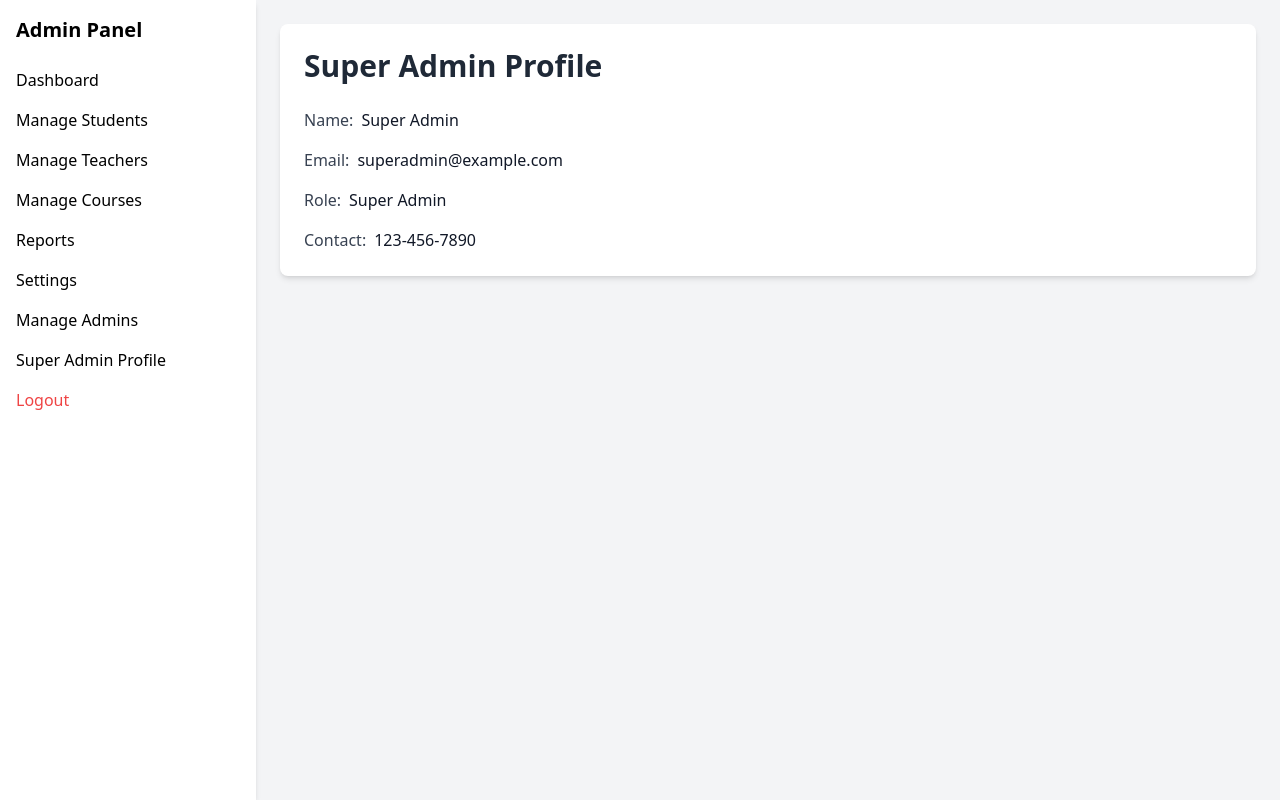
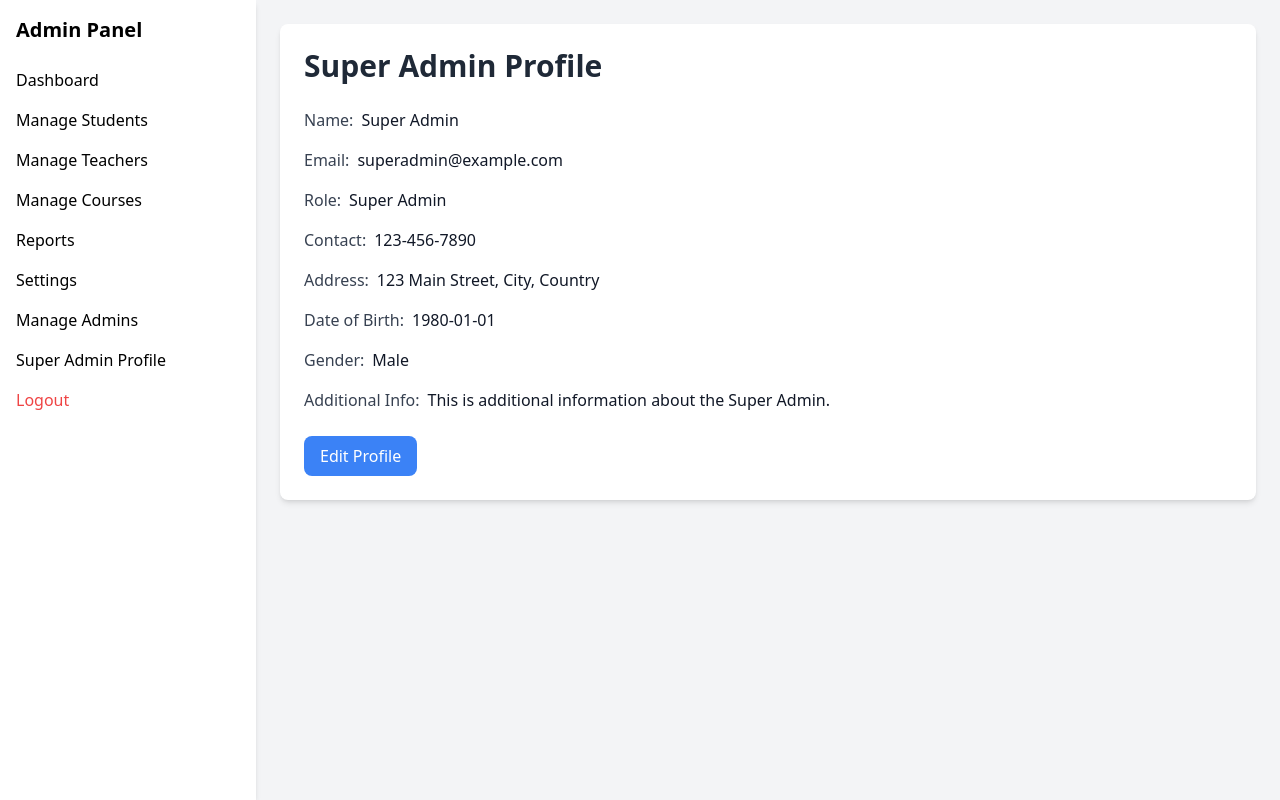
Before and after one commit to mukimuddin/cornea-lms, a React (Vite) app: page /admin-panel/super-admin-profile in a window 1280 px wide. Built offline with nearby package versions, Linux system fonts and the light colour scheme; sample sign-in values are in the browser's storage.

Commit message:
6.28amcommit

```diff
--- a/src/App.jsx
+++ b/src/App.jsx
@@ -25,6 +25,7 @@ import Settings from './pages/AdminPanel/Settings';
 import ManageAdmins from './pages/AdminPanel/ManageAdmins';
 import AdminLogin from './pages/AdminLogin';
 import SuperAdminProfile from './pages/AdminPanel/SuperAdminProfile';
+import SuperAdminSetup from './pages/SuperAdminSetup';
 import { useEffect } from 'react';
 
 function App() {
@@ -48,6 +49,7 @@ function App() {
         <Route path="/student-login" element={<StudentLogin />} />
         <Route path="/teacher-login" element={<TeacherLogin />} />
         <Route path="/admin-login" element={<AdminLogin />} />
+        <Route path="/super-admin-setup" element={<SuperAdminSetup />} />
         <Route path="/student-dashboard/*" element={<StudentDashboard />}>
           <Route index element={<Profile />} />
           <Route path="profile" element={<Profile />} />
--- a/src/pages/AdminPanel/SuperAdminProfile.jsx
+++ b/src/pages/AdminPanel/SuperAdminProfile.jsx
@@ -1,5 +1,4 @@
 import React, { useState, useEffect } from 'react';
-import { useNavigate } from 'react-router-dom';
 
 function SuperAdminProfile() {
   const [profile, setProfile] = useState({
@@ -13,17 +12,13 @@ function SuperAdminProfile() {
     additionalInfo: 'This is additional information about the Super Admin.',
   });
   const [isEditing, setIsEditing] = useState(false);
-  const [role, setRole] = useState('');
-  const navigate = useNavigate();
 
   useEffect(() => {
-    const userRole = localStorage.getItem('role');
-    setRole(userRole);
-
-    if (!userRole) {
-      navigate('/admin-login'); // Redirect if no role is found
+    const storedRole = localStorage.getItem('role');
+    if (storedRole !== 'Admin') {
+      console.warn('Accessing as a non-superadmin user.');
     }
-  }, [navigate]);
+  }, []);
 
   const handleInputChange = (e) => {
     const { name, value } = e.target;
@@ -31,7 +26,6 @@ function SuperAdminProfile() {
   };
 
   const handleSave = () => {
-    // Save the updated profile (for now, just log it)
     console.log('Profile saved:', profile);
     setIsEditing(false);
   };
@@ -96,7 +90,6 @@ function SuperAdminProfile() {
         </div>
 
         {/* Address */}
-        {role === 'Super Admin' && (
         <div>
           <label className="font-medium text-gray-700">Address:</label>
           {isEditing ? (
@@ -111,10 +104,8 @@ function SuperAdminProfile() {
             <span className="ml-2 text-gray-900">{profile.address}</span>
           )}
         </div>
-        )}
 
         {/* Date of Birth */}
-        {role === 'Super Admin' && (
         <div>
           <label className="font-medium text-gray-700">Date of Birth:</label>
           {isEditing ? (
@@ -129,10 +120,8 @@ function SuperAdminProfile() {
             <span className="ml-2 text-gray-900">{profile.dateOfBirth}</span>
           )}
         </div>
-        )}
 
         {/* Gender */}
-        {role === 'Super Admin' && (
         <div>
           <label className="font-medium text-gray-700">Gender:</label>
           {isEditing ? (
@@ -150,10 +139,8 @@ function SuperAdminProfile() {
             <span className="ml-2 text-gray-900">{profile.gender}</span>
           )}
         </div>
-        )}
 
         {/* Additional Info */}
-        {role === 'Super Admin' && (
         <div>
           <label className="font-medium text-gray-700">Additional Info:</label>
           {isEditing ? (
@@ -167,11 +154,9 @@ function SuperAdminProfile() {
             <span className="ml-2 text-gray-900">{profile.additionalInfo}</span>
           )}
         </div>
-        )}
       </div>
 
       {/* Edit/Save Buttons */}
-      {role === 'Super Admin' && (
       <div className="mt-6">
         {isEditing ? (
           <button
@@ -189,7 +174,6 @@ function SuperAdminProfile() {
           </button>
         )}
       </div>
-      )}
     </div>
   );
 }
```
Lines whose indentation alone changed are shown as unchanged.
